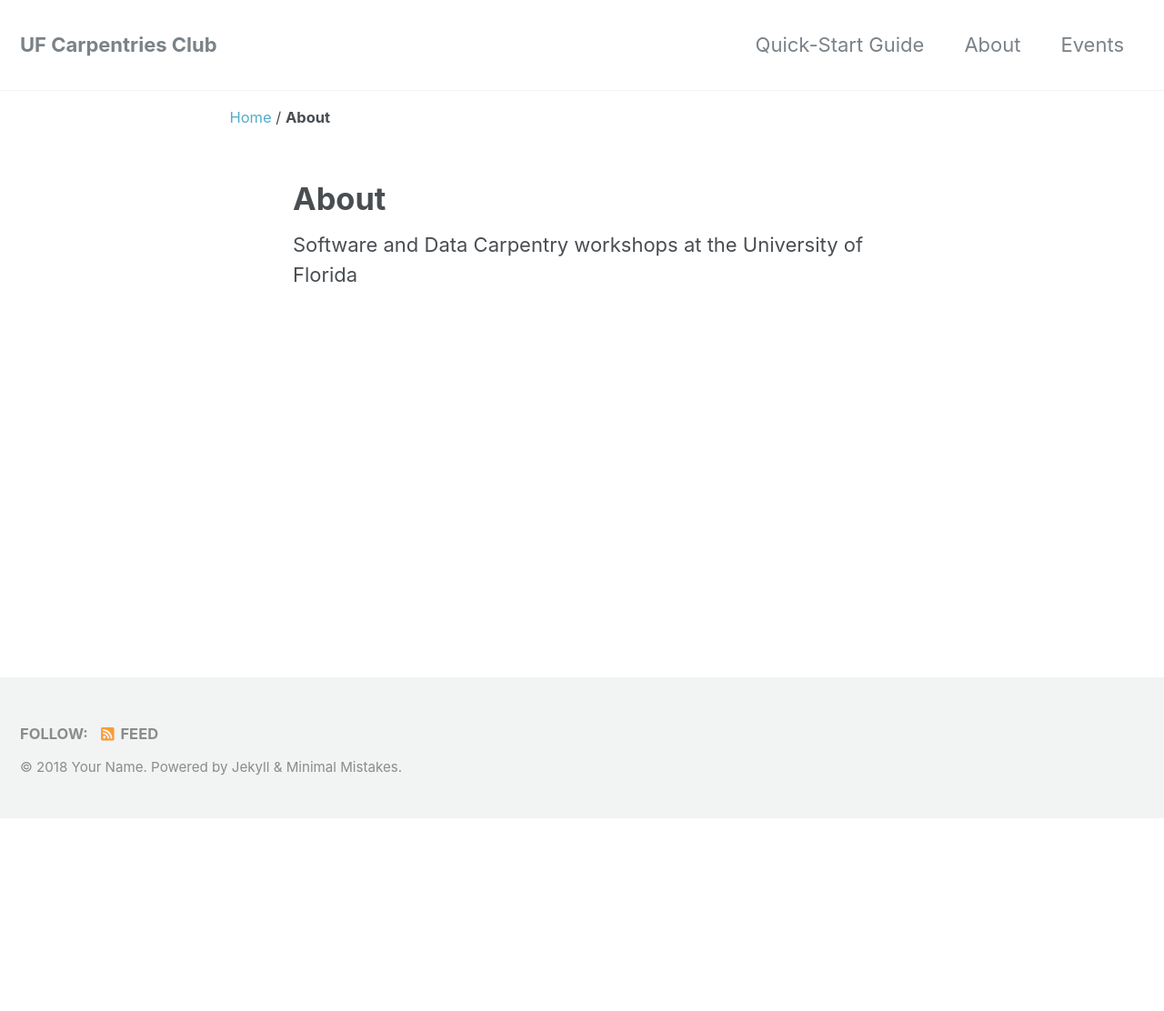
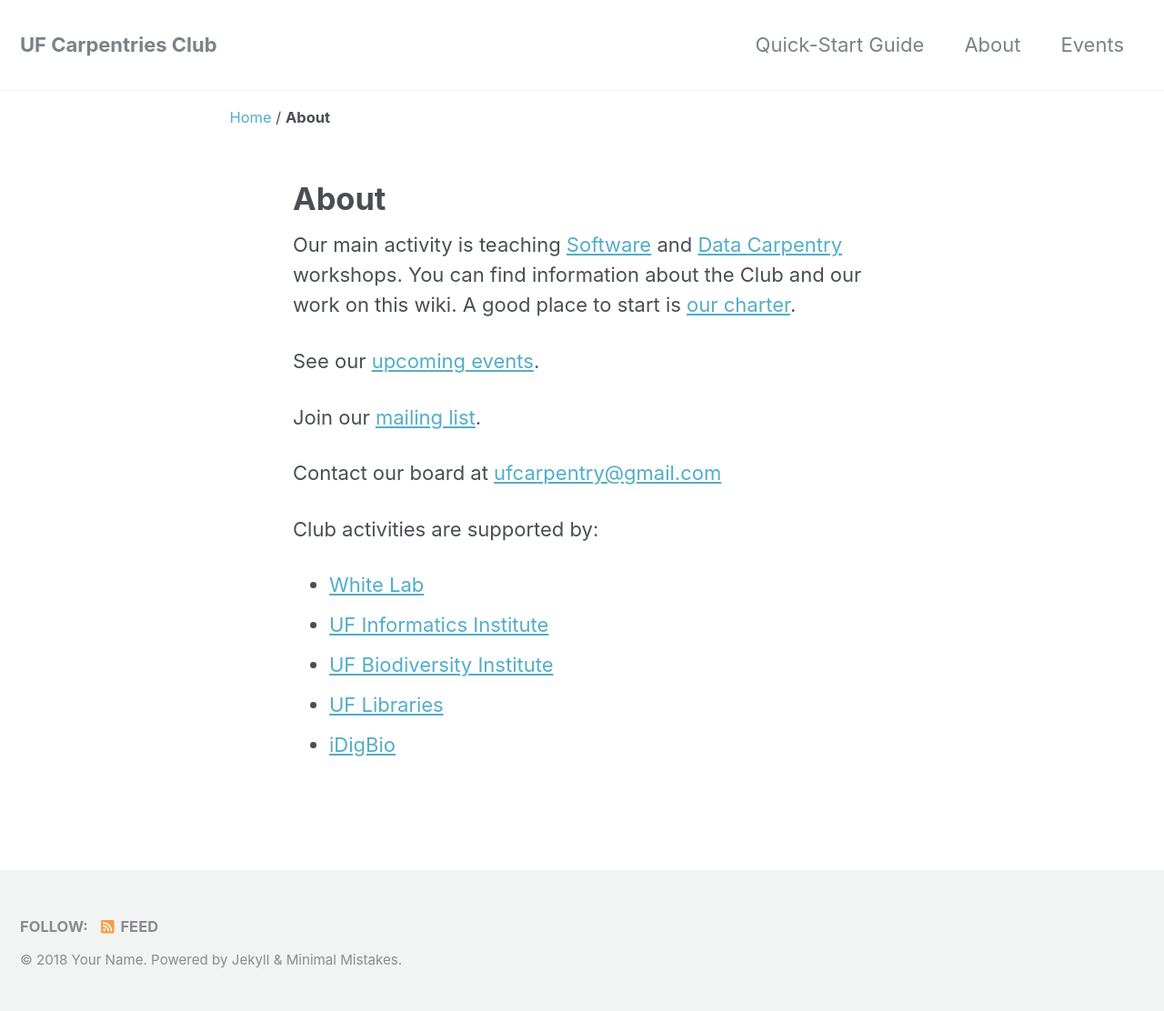
Before and after one commit to UF-Carpentry/website, a Jekyll site: the page built from _pages/about.md, in a window 1280 px wide. Shown: the whole page at 91% size. Built offline with Jekyll 4.4.1, drawn with Linux system fonts in a browser that asks for light colours; nearby versions of some CDN libraries; before the commit the page ends 900 px from its top, so only the background shows below that.

Commit message:
add 'About' content from github wiki

```diff
--- a/_pages/about.md
+++ b/_pages/about.md
@@ -5,4 +5,18 @@
 menu: "main"
 ---
 
-Software and Data Carpentry workshops at the University of Florida
+Our main activity is teaching [Software](https://software-carpentry.org/) and [Data Carpentry](http://www.datacarpentry.org/) workshops. You can find information about the Club and our work on this wiki. A good place to start is [our charter](Club-Charter).
+
+See our [upcoming events](Upcoming).
+
+Join our [mailing list](https://lists.ufl.edu/cgi-bin/wa?A0=INFORMATICS-TEACHING-L).
+
+Contact our board at [ufcarpentry@gmail.com](mailto://ufcarpentry@gmail.com)
+
+Club activities are supported by:
+
+* [White Lab](http://whitelab.weecology.org/)
+* [UF Informatics Institute](https://informatics.institute.ufl.edu/)
+* [UF Biodiversity Institute](https://biodiversity.institute.ufl.edu/)
+* [UF Libraries](http://cms.uflib.ufl.edu/)
+* [iDigBio](https://www.idigbio.org/)
```
